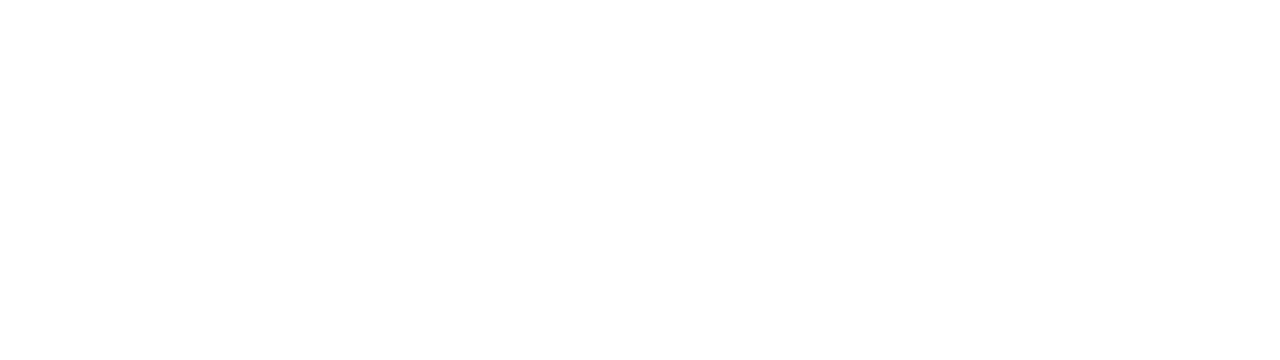
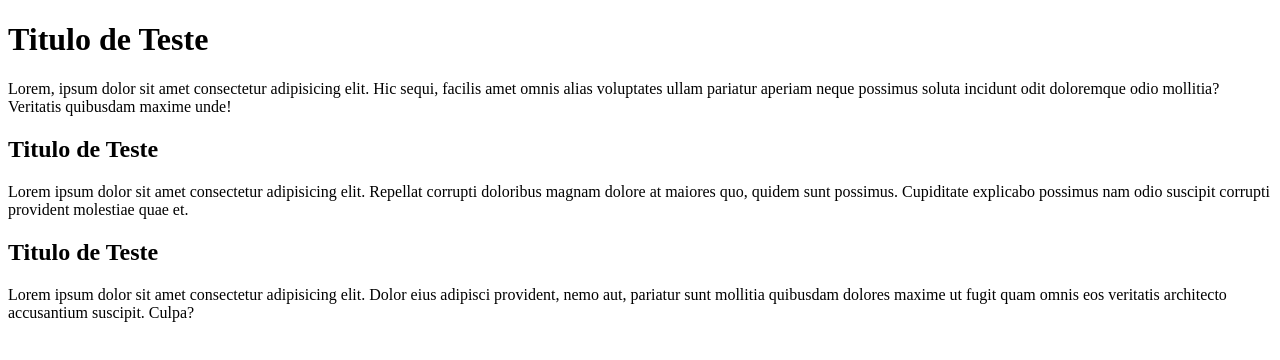
Before and after one commit to simonsousa/UNIFOR-25-1-I22, a plain HTML site: page index.html in a window 1280 px wide. Drawn offline with Linux system fonts and the light colour scheme.

Commit message:
adicionando titulos e paragrafos

```diff
--- a/index.html
+++ b/index.html
@@ -6,6 +6,13 @@
     <title>Trabalhando com Github</title>
 </head>
 <body>
+    <h1>Titulo de Teste</h1>
+    <p>Lorem, ipsum dolor sit amet consectetur adipisicing elit. Hic sequi, facilis amet omnis alias voluptates ullam pariatur aperiam neque possimus soluta incidunt odit doloremque odio mollitia? Veritatis quibusdam maxime unde!</p>
 
+    <h2>Titulo de Teste</h2>
+    <p>Lorem ipsum dolor sit amet consectetur adipisicing elit. Repellat corrupti doloribus magnam dolore at maiores quo, quidem sunt possimus. Cupiditate explicabo possimus nam odio suscipit corrupti provident molestiae quae et.</p>
+
+    <h2>Titulo de Teste</h2>
+    <p>Lorem ipsum dolor sit amet consectetur adipisicing elit. Dolor eius adipisci provident, nemo aut, pariatur sunt mollitia quibusdam dolores maxime ut fugit quam omnis eos veritatis architecto accusantium suscipit. Culpa?</p>
 </body>
 </html>
```
